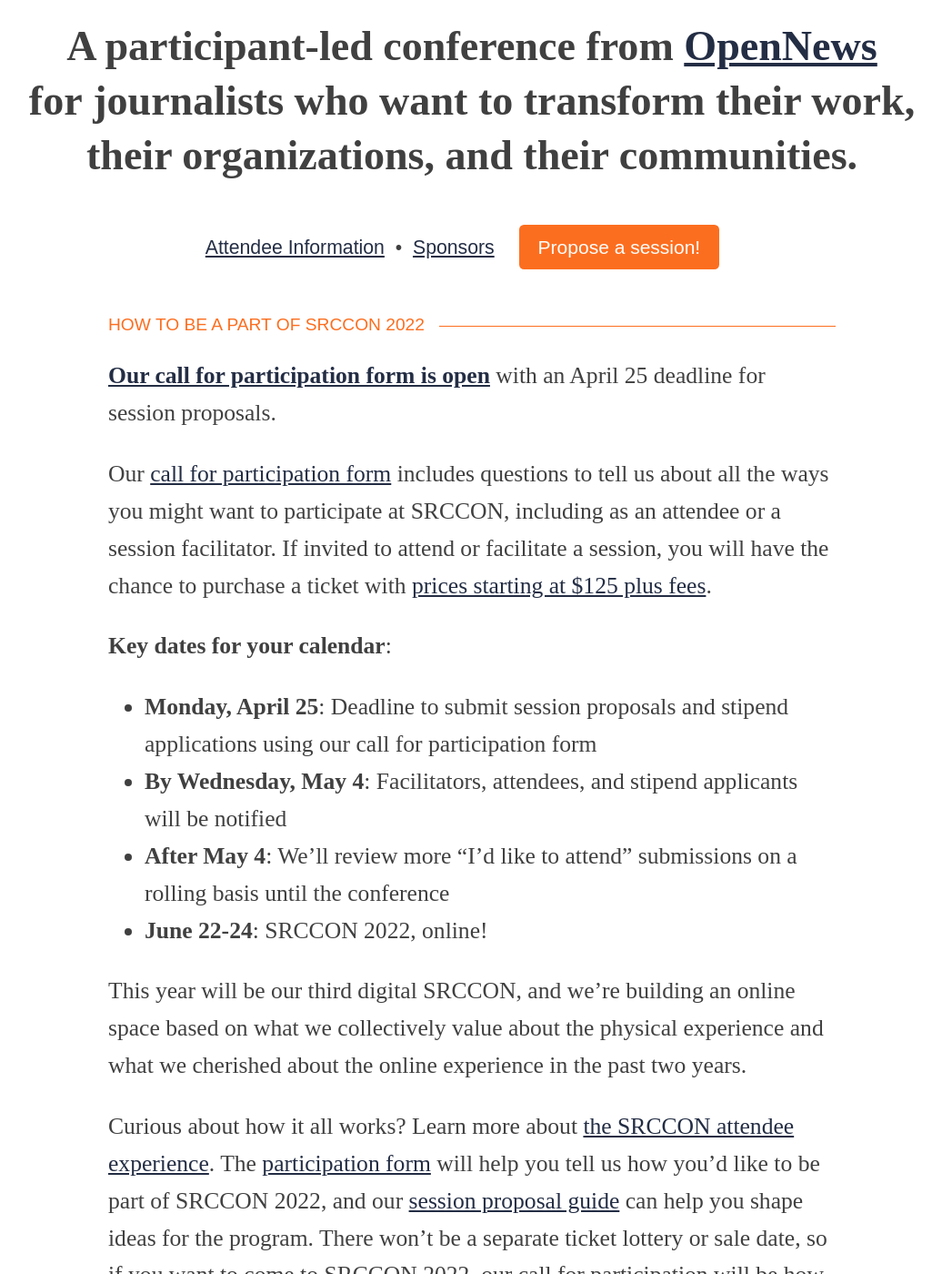
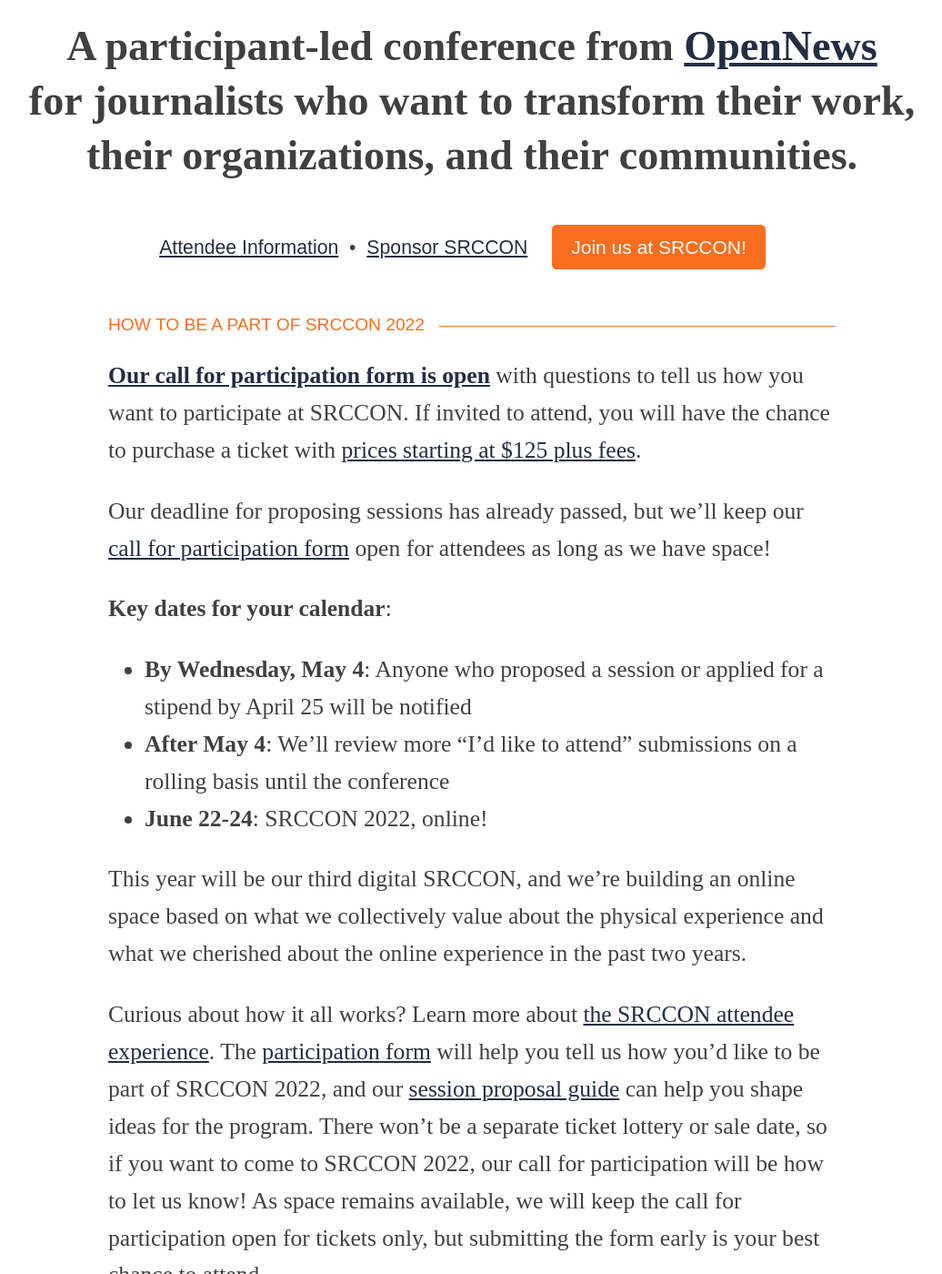
Before and after one commit to OpenNews/srccon-2022, a Jekyll site: the page built from homepage.md, in a window 1280 px wide and 1400 px high, scrolled down 459 px. Shown: the whole window at 91% size, without its empty margins (121-1157 px from the left). Built offline with Jekyll 4.4.1, drawn with Linux system fonts in a browser that asks for light colours; some web fonts are replaced; our own code applies the rules of GitHub Pages for plain Markdown files.

Commit message:
text updates for CFP close

```diff
--- a/_config.yml
+++ b/_config.yml
@@ -34,7 +34,7 @@
       # layout: set this value to layout_with_header_image for pages with images at top
       layout: simple_layout
       # cta_button_text: give this a value to enable the orange "call to action" button
-      cta_button_text: Propose a session!
+      cta_button_text: Join us at SRCCON!
       # cta_button_link: set this value to a URL for the orange button (ticket form, etc)
       cta_button_link: /participation/form/
   - scope:
--- a/_layouts/simple_layout.html
+++ b/_layouts/simple_layout.html
@@ -54,7 +54,7 @@
             {% endif %}
             {% if page.section == 'homepage' %}<p class="big-type">A participant-led conference from <a href="https://opennews.org">OpenNews</a> for&nbsp;journalists who want to transform their work, their organizations, and their communities.</p>{% endif %}
             <div class="sub-nav">
-                <a href="/attendees">Attendee Information</a>&nbsp; • &nbsp;<a href="/sponsors">Sponsors</a>
+                <a href="/attendees">Attendee Information</a>&nbsp; • &nbsp;<a href="/sponsors">Sponsor SRCCON</a>
                 {% if page.cta_button_text %}
                 <a href="{{ page.cta_button_link }}" class="button">{{ page.cta_button_text }}</a>
                 {% else %}
--- a/homepage.md
+++ b/homepage.md
@@ -5,15 +5,13 @@
 
 ### How to be a part of {{ page.event_name }}
 
-**[Our call for participation form is open](/participation/form)** with an April 25 deadline for session proposals.
+**[Our call for participation form is open](/participation/form)** with questions to tell us how you want to participate at SRCCON. If invited to attend, you will have the chance to purchase a ticket with [prices starting at $125 plus fees](/attendees/#tickets).
 
-Our [call for participation form](/participation/form/) includes questions to tell us about all the ways you might want to participate at SRCCON, including as an attendee or a session facilitator. If invited to attend or facilitate a session, you will have the chance to purchase a ticket with [prices starting at $125 plus fees](/attendees/#tickets).
-
+Our deadline for proposing sessions has already passed, but we'll keep our [call for participation form](/participation/form) open for attendees as long as we have space!
 
 **Key dates for your calendar**:
 
-* **Monday, April 25**: Deadline to submit session proposals and stipend applications using our call for participation form
-* **By Wednesday, May 4**: Facilitators, attendees, and stipend applicants will be notified
+* **By Wednesday, May 4**: Anyone who proposed a session or applied for a stipend by April 25 will be notified
 * **After May 4**: We'll review more "I'd like to attend" submissions on a rolling basis until the conference
 * **June 22-24**: SRCCON 2022, online!
 
```
Also changed, not shown: attendees.md (+3 -3 lines), participation_form.md (+6 -10 lines), scholarships.md (+2 -2 lines).
